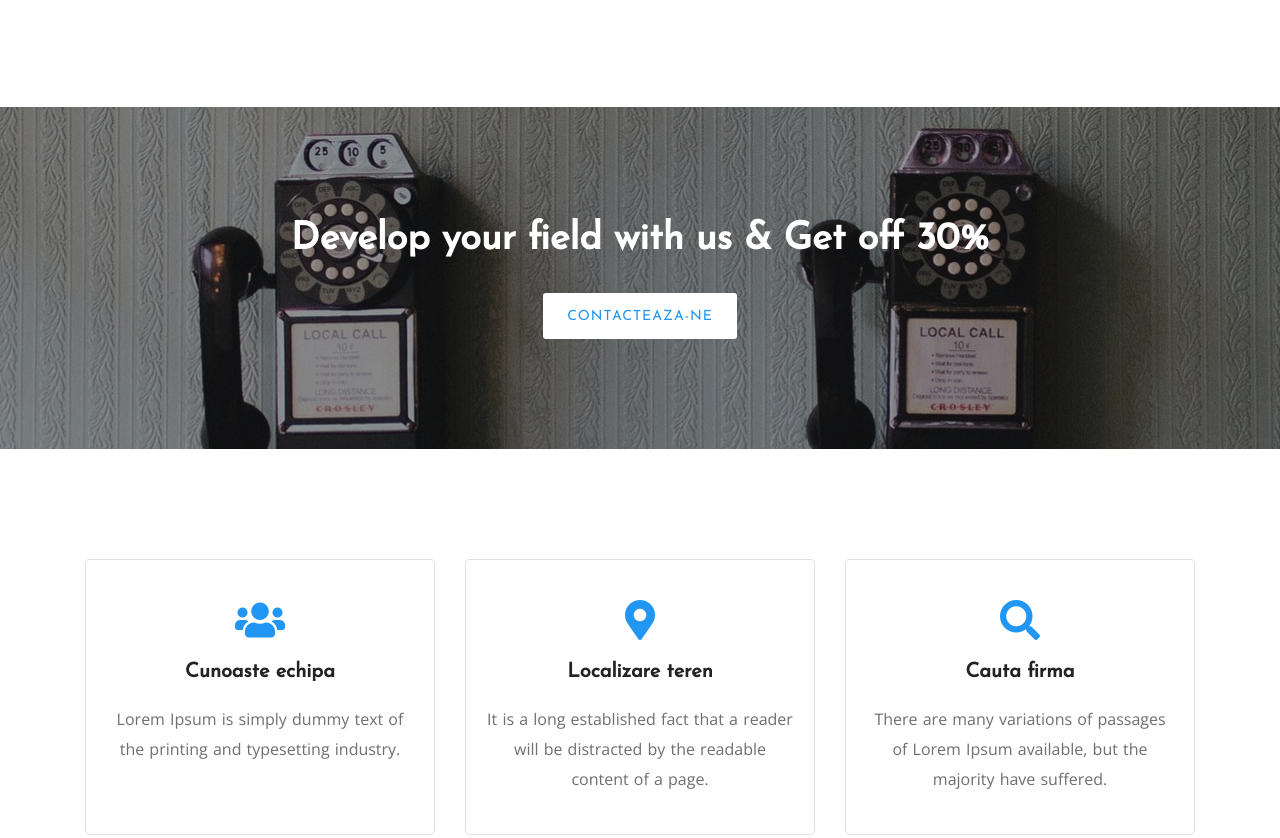
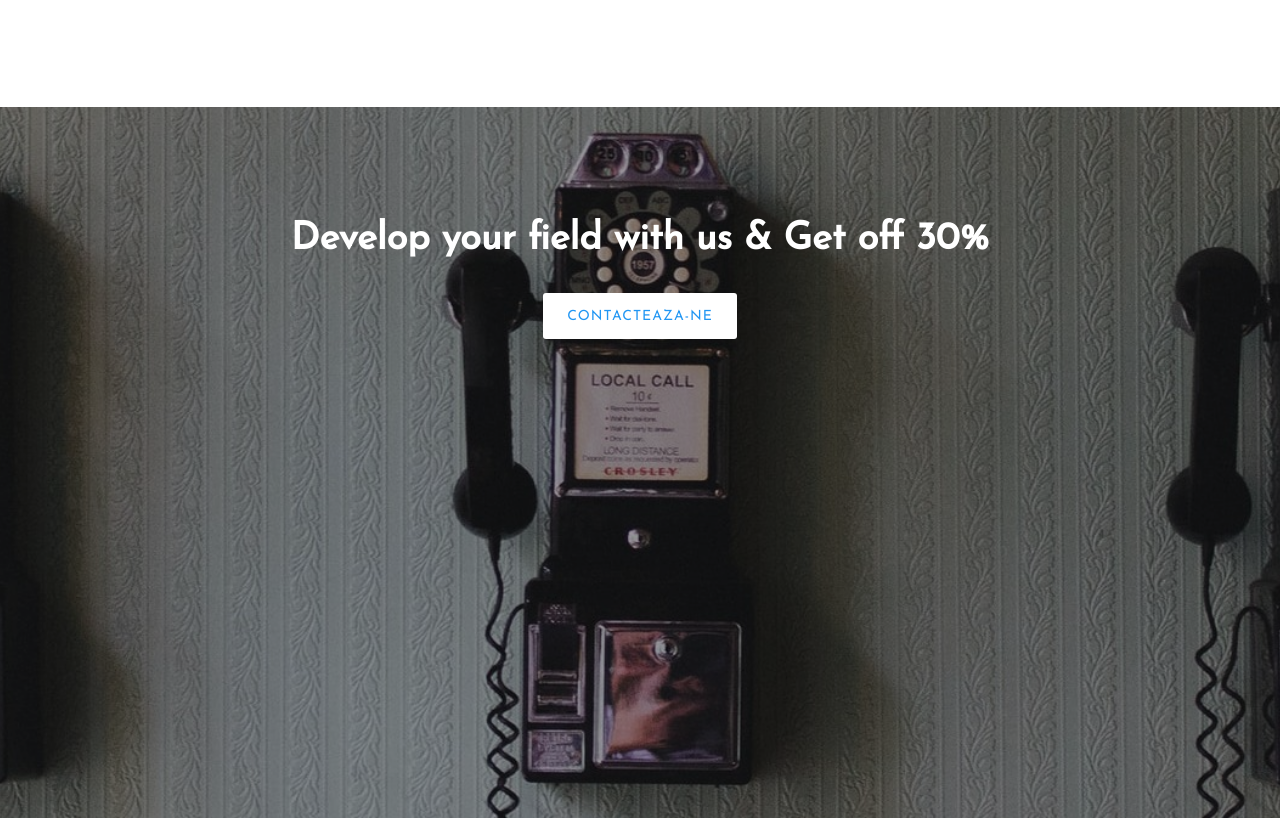
Before and after one commit to dornescum/designFirmeCadastru, a website: page index.html in a window 1280 px wide. Shown: the part 2893-3731 px from the top of the page. Drawn offline with nearby package versions, Linux system fonts and the light colour scheme.

Commit message:
index.html fara eroare

```diff
--- a/index.html
+++ b/index.html
@@ -741,7 +741,7 @@
         <!-- end popular things section -->
 
         <!-- start contact section -->
-        <section class=bg-img screen-height cover-background line-banner" data-overlay-dark="4" data-background="img/banner/contact-6.jpg">
+        <section class="bg-img screen-height cover-background line-banner" data-overlay-dark="4" data-background="img/banner/contact-6.jpg">
             <div class="container">
 
                 <div class="text-center">
```
